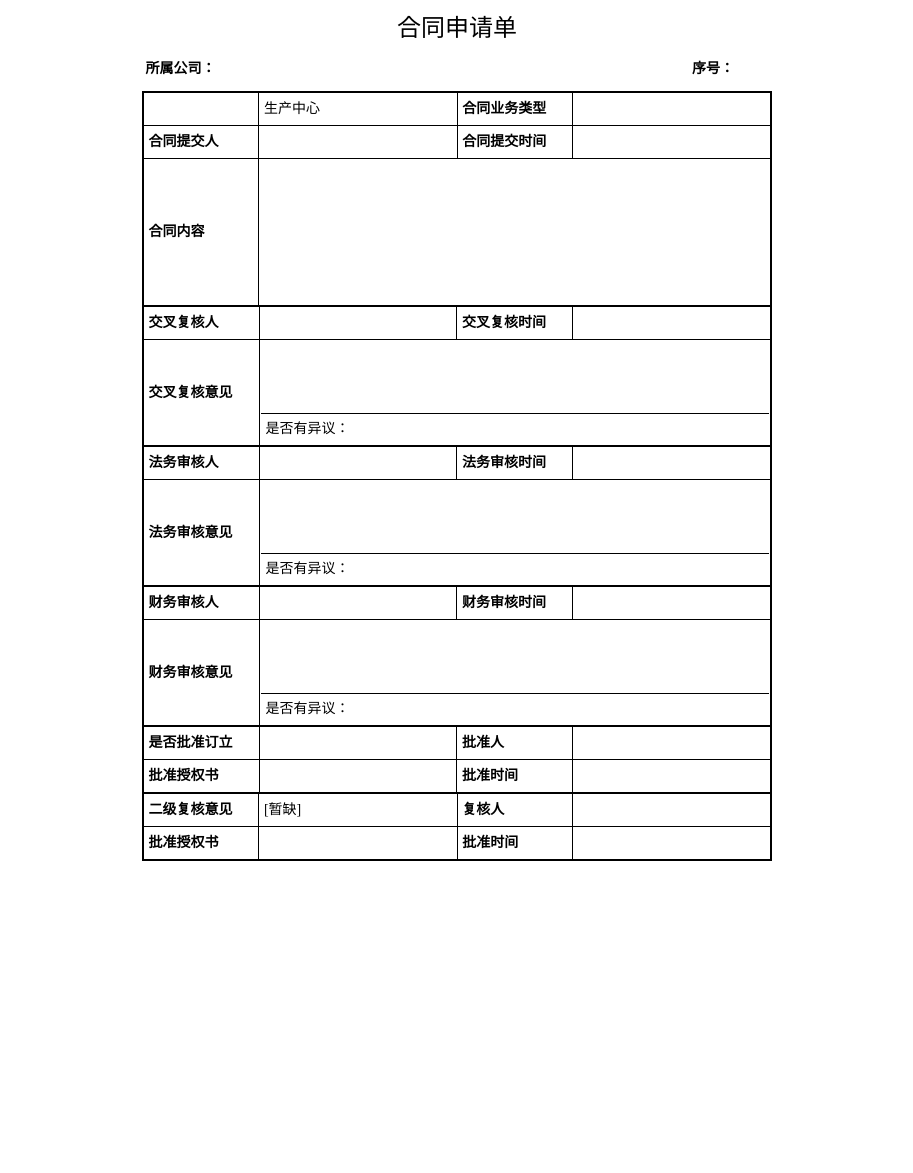
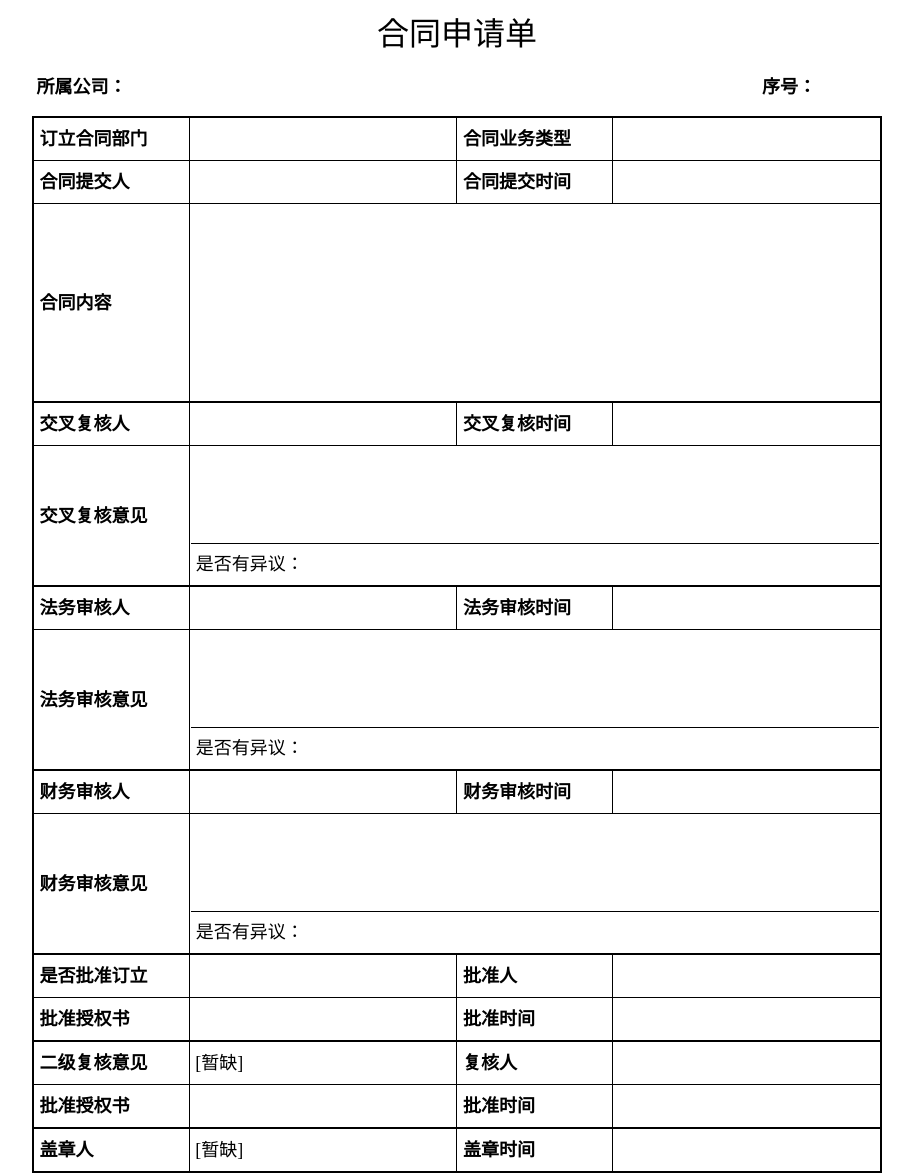
Before and after one commit to DT-ZhangJia/hwoa, a Python web app: template app/templates/work/contractpdf.html in a window 1280 px wide. Shown: the whole page, without its empty margins (183-1096 px from the left). Before the commit the page ends 861 px from the top, so only its background shows below. Run offline with Jinja, Linux system fonts and the light colour scheme; the template is opened without the code that fills it, so the values that code supplies are empty; some libraries are stand-ins or nearby versions.

Commit message:
修复pdf模板尺寸

```diff
--- a/app/templates/work/contractpdf.html
+++ b/app/templates/work/contractpdf.html
@@ -6,23 +6,23 @@
 <style type="text/css">
 table,table tr th, table tr td {
 	border:1px solid #000000;
-	font-size: 14px;
+	font-size: 18px;
 	}
 
 #frame {
 	margin: 0 auto;
-	width:630px;
-	height: 850px;
+	width:850px;
+	height: 1150px;
 	border:0px solid #000000;
 }
 #title {
-	width: 630px;
+	width: 850px;
 	text-align: center;
 }
 #table1{
-	width: 630px;
-	min-height: 30px;
-	line-height: 30px;
+	width: 850px;
+	min-height: 40px;
+	line-height: 40px;
 	border-collapse: collapse;
 	border-top:2px solid #000000;
 	border-left:2px solid #000000;
@@ -30,35 +30,62 @@ table,table tr th, table tr td {
 	padding:2px;
 }
 #table2{
-	width: 630px;
-	min-height: 30px;
-	line-height: 30px;
+	width: 850px;
+	min-height: 40px;
+	line-height: 40px;
 	border-collapse: collapse;
 	border-left:2px solid #000000;
 	border-right:2px solid #000000;
 	padding:2px;
 }
 #table3{
-	width: 630px;
-	min-height: 30px;
-	line-height: 30px;
+	width: 850px;
+	min-height: 40px;
+	line-height: 40px;
 	border-left:2px solid #000000;
 	border-right:2px solid #000000;
 	border-bottom: 2px solid #000000;
 	border-collapse: collapse;
 	padding:2px;
 }
+#content1{
+    padding-left: 5px;
+    padding-right: 5px;
+    line-height: 32px;
+    min-height: 32px;
+    height: 195px;
+    max-width: 735px;
+    overflow : hidden;
+    text-overflow: ellipsis;
+    display: -webkit-box;
+    -webkit-line-clamp: 6;
+    -webkit-box-orient: vertical;
+}
+#content2{
+    padding-left: 5px;
+    padding-right: 5px;
+    line-height: 32px;
+    min-height: 32px;
+    height: 96px;
+    max-width: 735px;
+    overflow : hidden;
+    text-overflow: ellipsis;
+    display: -webkit-box;
+    -webkit-line-clamp: 6;
+    -webkit-box-orient: vertical;
+}
+
 </style>
 </head>
 
 <body>
 
 <div id="frame">
-<div id="title"><span style="font-size: 24px; font-weight: 400">合同申请单</span></div>
-<div style="float:left; display:inline"><p style="font-size: 14px">
+<div id="title"><span style="font-size: 32px; font-weight: 400">合同申请单</span></div>
+<div style="float:left; display:inline"><p style="font-size: 18px">
     &nbsp;<span style="font-weight: bold">所属公司：</span>
     {{ pdfdata.company_view_input.data }}</p></div>
-<div style="width:80px; float:right; display:inline"><p style="font-size: 14px">
+<div style="width:120px; float:right; display:inline"><p style="font-size: 18px">
     <span style="font-weight: bold">序号：</span>{{ contractid }}</p></div>
 <center>
 <div>
@@ -66,8 +93,8 @@ table,table tr th, table tr td {
   <tbody>
     <tr>
       <td style="width:115px; font-weight: bold">
-          &nbsp;{{ pdfdata.applydpt_view_input.data }}</td>
-      <td style="width:200px">&nbsp;生产中心</td>
+          &nbsp;订立合同部门</td>
+      <td style="width:200px">&nbsp;{{ pdfdata.applydpt_view_input.data }}</td>
       <td style="width:115px; font-weight: bold">&nbsp;合同业务类型</td>
       <td style="width:200px">
           &nbsp;{{ pdfdata.contracttype_view_input.data }}</td>
@@ -82,7 +109,7 @@ table,table tr th, table tr td {
     </tr>
     <tr>
       <td style="width:115px; font-weight: bold">&nbsp;合同内容</td>
-      <td colspan="3"><div style="padding-left: 5px; line-height: 24px; min-height: 28px; height: 144px">
+      <td colspan="3"><div id="content1">
             {{ pdfdata.content_view_input.data }}
 	  </td>
     </tr>
@@ -101,7 +128,7 @@ table,table tr th, table tr td {
     <tr>
       <td style="width:115px; font-weight: bold">&nbsp;交叉复核意见</td>
       <td colspan="3">
-          <div style="padding-left: 5px; line-height: 24px; min-height: 28px; height: 72px">
+          <div id="content2">
           {{ pdfdata.cvcontent_view_input.data }}
           </div>
    		  <div style="padding-left: 5px; border-top: 1px solid #000000">
@@ -122,7 +149,7 @@ table,table tr th, table tr td {
     <tr>
       <td style="width:115px; font-weight: bold">&nbsp;法务审核意见</td>
       <td colspan="3">
-          <div style="padding-left: 5px; line-height: 24px; min-height: 28px; height: 72px">
+          <div id="content2">
           {{ pdfdata.lawcontent_view_input.data }}
           </div>
    		  <div style="padding-left: 5px; border-top: 1px solid #000000">
@@ -143,7 +170,7 @@ table,table tr th, table tr td {
     <tr>
       <td style="width:115px; font-weight: bold">&nbsp;财务审核意见</td>
       <td colspan="3">
-          <div style="padding-left: 5px; line-height: 24px; min-height: 28px;height: 72px">
+          <div id="content2">
           {{ pdfdata.acccontent_view_input.data }}
           </div>
    		  <div style="padding-left: 5px; border-top: 1px solid #000000">
@@ -167,7 +194,7 @@ table,table tr th, table tr td {
     </tr>
   </tbody>
 </table>
-<table id="table3">
+<table id="table2">
   <tbody>
     <tr>
       <td style="width:115px; font-weight: bold">&nbsp;二级复核意见</td>
@@ -183,6 +210,16 @@ table,table tr th, table tr td {
     </tr>
   </tbody>
 </table>
+<table id="table3">
+        <tbody>
+          <tr>
+            <td style="width:115px; font-weight: bold">&nbsp;盖章人</td>
+            <td style="width:200px">&nbsp;[暂缺]</td>
+            <td style="width:115px; font-weight: bold">&nbsp;盖章时间</td>
+            <td style="width:200px">&nbsp;</td>
+          </tr>
+        </tbody>
+      </table>
 </center>
 </div>
 </body>
```
